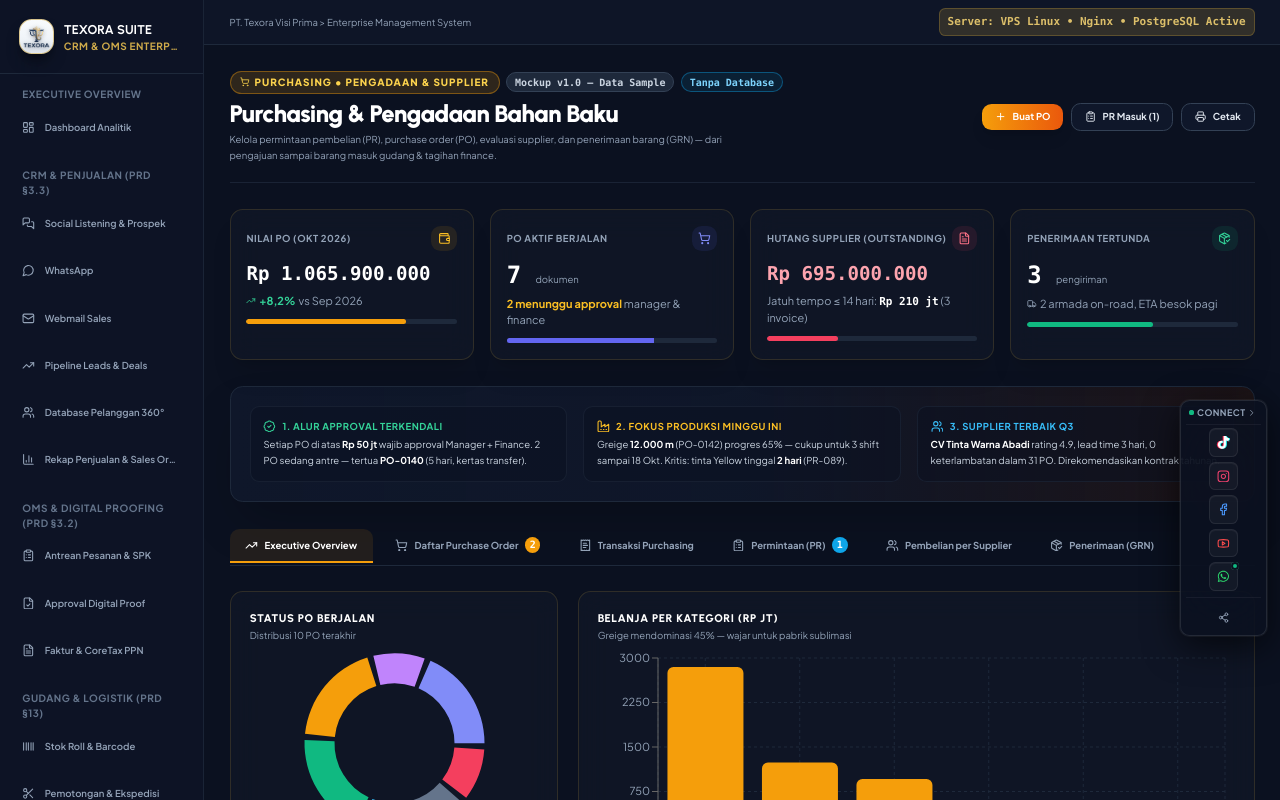
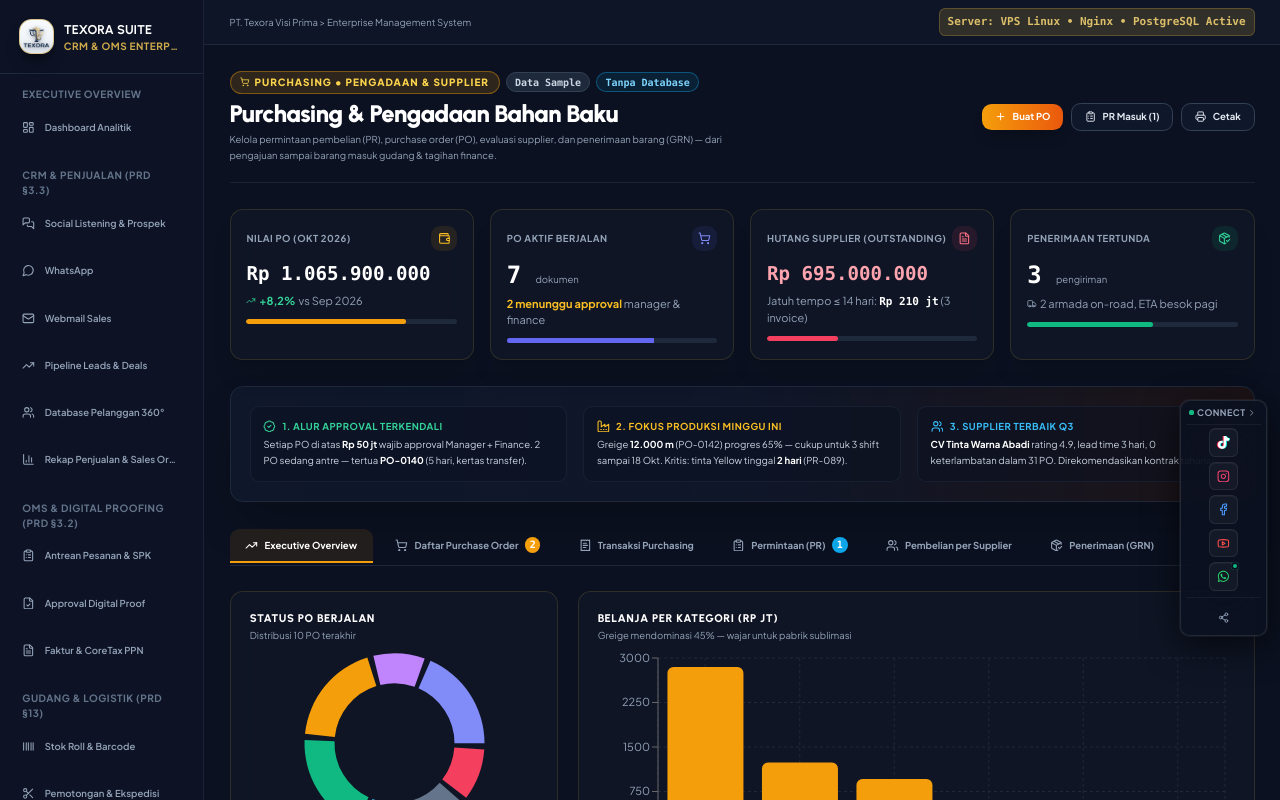
Before and after one commit to Solusiit-2025/texora-web, a Next.js app: page /portal/purchasing in a window 1280 px wide. Shown: the top 800 px of the page. Built offline with nearby package versions, Linux system fonts and the light colour scheme.

Commit message:
Update Dashboard Executive

```diff
--- a/src/app/portal/purchasing/page.tsx
+++ b/src/app/portal/purchasing/page.tsx
@@ -323,7 +323,7 @@ export default function PurchasingPage() {
             <span className="px-3 py-1 rounded-full text-[10px] font-extrabold uppercase tracking-widest bg-amber-500/15 text-amber-300 border border-amber-500/40 flex items-center gap-1.5">
               <ShoppingCart className="w-3 h-3" /> Purchasing • Pengadaan & Supplier
             </span>
-            <span className="px-2.5 py-0.5 rounded-full text-[10px] font-bold bg-slate-800 text-slate-300 border border-slate-700 font-mono">Mockup v1.0 — Data Sample</span>
+            <span className="px-2.5 py-0.5 rounded-full text-[10px] font-bold bg-slate-800 text-slate-300 border border-slate-700 font-mono">Data Sample</span>
             <span className="px-2.5 py-0.5 rounded-full text-[10px] font-bold bg-sky-500/10 text-sky-300 border border-sky-500/40 font-mono">Tanpa Database</span>
           </div>
           <h1 className="text-2xl sm:text-3xl font-black text-white font-display tracking-tight">Purchasing & Pengadaan Bahan Baku</h1>
```
